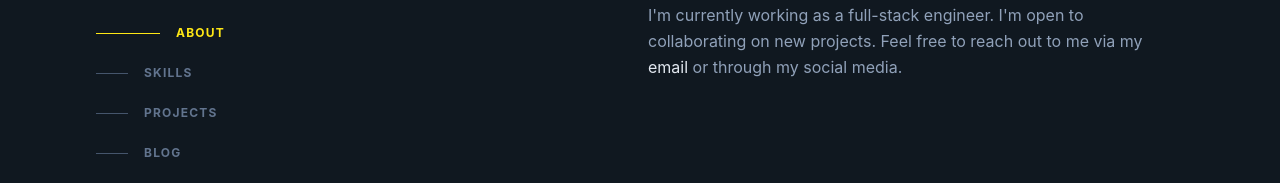
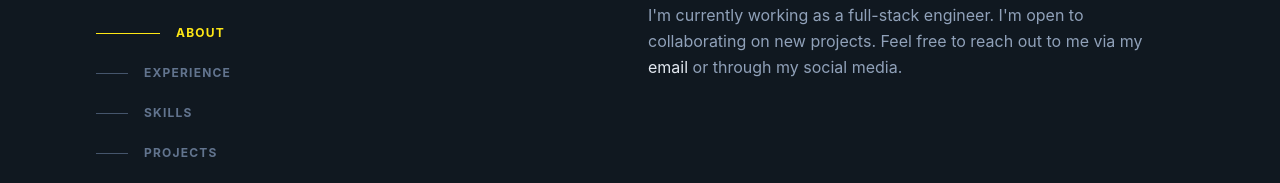
Before and after one commit to aravsanj/aravindsanjeev.com, a Next.js app: page / in a window 1280 px wide. Shown: the part 275-458 px from the top of the page. Built offline with nearby package versions, Linux system fonts and the light colour scheme.

Commit message:
feat: add experience

```diff
--- a/src/app/layout.tsx
+++ b/src/app/layout.tsx
@@ -49,7 +49,7 @@ export default function RootLayout({
       lang="en"
       className={cx("scroll-smooth", GeistSans.variable, GeistMono.variable)}
     >
-      <body className="bg-[#101820] leading-relaxed text-slate-400 antialiased selection:bg-teal-300 selection:text-teal-900">
+      <body className="bg-[#101820] leading-relaxed text-slate-400 antialiased selection:bg-[#FEE715]/20 selection:text-[#FEE715]">
         {children}
       </body>
     </html>
--- /dev/null
+++ b/src/components/experience.tsx
@@ -0,0 +1,107 @@
+import Tag from "./ui/tag";
+
+const exp = [
+  {
+    duration: "2023 — 2024",
+    title: "MERN Stack Developer",
+    company: "Brototype",
+    companyUrl: "https://brototype.com/",
+    description:
+      "Gained hands-on experience building robust web applications through intensive, project-based learning. Developed full-stack web applications including a social media platform and a microservices-based article sharing platform. Benefited from weekly code reviews and mentorship to enhance coding and problem-solving skills.",
+    technologies: ["JavaScript", "React", "Next", "Node", "Express", "MongoDB"],
+  },
+  {
+    duration: "2022 — 2023",
+    title: "React Developer Intern",
+    company: "RaftLabs",
+    companyUrl: "https://www.raftlabs.com/",
+    description:
+      "Worked for a hybrid remote working app, and a scalable decision-making platform. Integrated Agora, Google Drive, Microsoft Graph, and Dropbox APIs to enhance the app's functionality. Developed reusable components and implemented responsive design to improve the user experience.",
+    technologies: ["JavaScript", "TypeScript", "React", "Next", "Urql"],
+  },
+];
+
+type ExpItem = {
+  duration: string;
+  title: string;
+  company: string;
+  companyUrl: string;
+  description: string;
+  technologies: string[];
+};
+
+function ExpItem(props: ExpItem) {
+  const { duration, title, company, companyUrl, description, technologies } =
+    props;
+
+  return (
+    <div>
+      <div className="group relative grid pb-1 transition-all sm:grid-cols-8 sm:gap-8 md:gap-4 lg:hover:!opacity-100 lg:group-hover/list:opacity-50">
+        <div className="absolute -inset-x-4 -inset-y-4 z-0 hidden rounded-md transition motion-reduce:transition-none lg:-inset-x-6 lg:block lg:group-hover:bg-yellow-100/5 lg:group-hover:shadow-[inset_0_1px_0_0_rgba(148,163,184,0.1)] lg:group-hover:drop-shadow-lg"></div>
+        <header className="z-10 mb-2 mt-1 text-xs font-semibold uppercase tracking-wide text-slate-500 sm:col-span-2">
+          {duration}
+        </header>
+        <div className="z-10 sm:col-span-6">
+          <h3 className="font-medium leading-snug text-slate-200">
+            <div>
+              <a
+                className="inline-flex items-baseline font-medium leading-tight text-slate-200  hover:text-[#FEE715]/80 focus-visible:text-[#FEE715]/80   group/link text-base"
+                href={companyUrl}
+                target="_blank"
+                rel="noreferrer noopener"
+              >
+                <span className="absolute -inset-x-4 -inset-y-2.5 hidden rounded md:-inset-x-6 md:-inset-y-4 lg:block"></span>
+                <span>
+                  {`${title} · `}
+                  <span className="inline-block">
+                    {company}
+                    <svg
+                      xmlns="http://www.w3.org/2000/svg"
+                      viewBox="0 0 20 20"
+                      fill="currentColor"
+                      className="inline-block h-4 w-4 shrink-0 transition-transform group-hover/link:-translate-y-1 group-hover/link:translate-x-1 group-focus-visible/link:-translate-y-1 group-focus-visible/link:translate-x-1 motion-reduce:transition-none ml-1 translate-y-px"
+                      aria-hidden="true"
+                    >
+                      <path
+                        fillRule="evenodd"
+                        d="M5.22 14.78a.75.75 0 001.06 0l7.22-7.22v5.69a.75.75 0 001.5 0v-7.5a.75.75 0 00-.75-.75h-7.5a.75.75 0 000 1.5h5.69l-7.22 7.22a.75.75 0 000 1.06z"
+                        clipRule="evenodd"
+                      ></path>
+                    </svg>
+                  </span>
+                </span>
+              </a>
+            </div>
+          </h3>
+          <p className="mt-2 text-sm leading-normal">{description}</p>
+          <ul className="mt-2 flex flex-wrap">
+            {technologies.map((tech) => {
+              return (
+                <li key={tech} className="mr-1.5 mt-2">
+                  <Tag title={tech} />
+                </li>
+              );
+            })}
+          </ul>
+        </div>
+      </div>
+    </div>
+  );
+}
+
+export default function Experience() {
+  return (
+    <section id="experience" className="mt-20 lg:mt-40">
+      <div className="sticky top-0 z-20 -mx-6 mb-4 w-screen bg-[#101820]/75 px-6 py-5 backdrop-blur md:-mx-12 md:px-12 lg:sr-only lg:relative lg:top-auto lg:mx-auto lg:w-full lg:px-0 lg:py-0 lg:opacity-0">
+        <h2 className="text-sm font-bold uppercase tracking-widest text-slate-200 lg:sr-only">
+          Experience
+        </h2>
+      </div>
+      <div className="flex flex-col gap-y-10">
+        {exp.map((item) => (
+          <ExpItem key={item.title} {...item} />
+        ))}
+      </div>
+    </section>
+  );
+}
--- a/src/components/nav.tsx
+++ b/src/components/nav.tsx
@@ -1,11 +1,12 @@
 "use client";
 import useIntersectionObserver from "@/services/hooks/useIntersectionObserver";
-import Link from "next/link";
-import { usePathname, useRouter } from "next/navigation";
-import { useEffect, useState } from "react";
+
 const navItems = {
   "#about": {
     name: "about",
+  },
+  "#experience": {
+    name: "experience",
   },
 
   "#skills": {
@@ -19,7 +20,7 @@ const navItems = {
   },
 };
 
-const targets = ["about", "skills", "projects", "blog"];
+const targets = ["about", "skills", "experience", "projects", "blog"];
 
 export function Navbar() {
   const { activeSection } = useIntersectionObserver({
--- a/src/components/project.tsx
+++ b/src/components/project.tsx
@@ -48,7 +48,7 @@ export default function Project(props: ProjectProps) {
           </h3>
           <p className="mt-2 text-sm leading-normal">{description}</p>
 
-          <ul className="mt-2 flex flex-wrap" aria-label="Technologies used:">
+          <ul className="mt-2 flex flex-wrap">
             {tags.map((tag) => {
               return (
                 <li key={tag} className="mr-1.5 mt-2">
```
